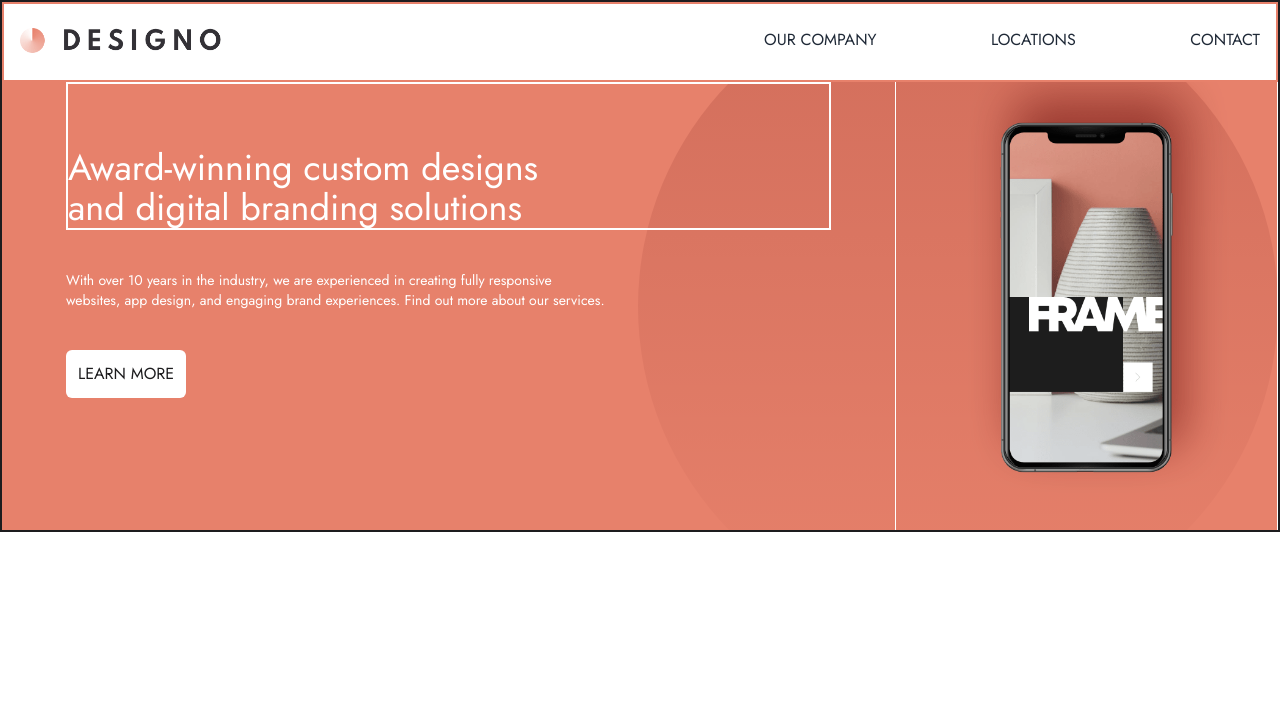
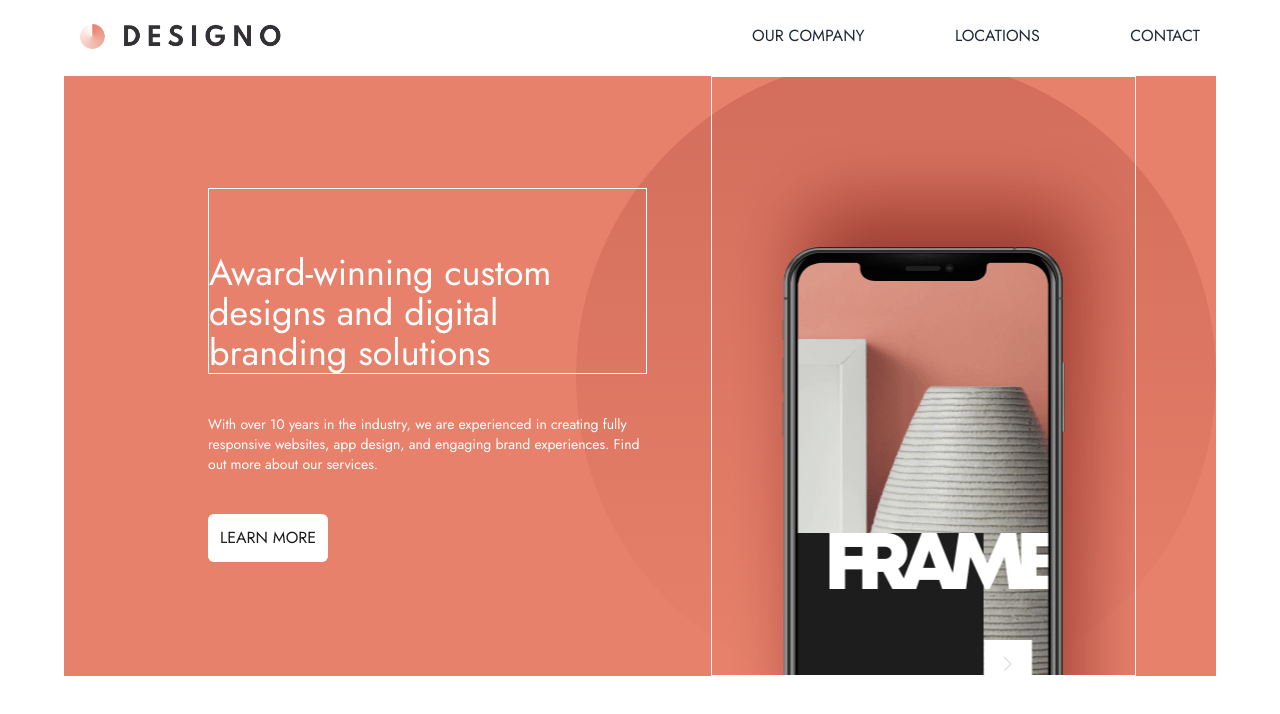
Before and after one commit to SheeloveDol/designo, a React (Vite) app: page / in a window 1280 px wide. Shown: the top 714 px of the page. Built offline with nearby package versions, Linux system fonts and the light colour scheme.

Commit message:
Finally getting somewhere with the layout

```diff
--- a/src/App.jsx
+++ b/src/App.jsx
@@ -1,40 +1,39 @@
-import { useState } from 'react';
-import { Route, Routes } from 'react-router-dom'
-import { Home } from './pages/Home'
-import { WebDesign } from './pages/WebDesign'
-import { AppDesign } from './pages/AppDesign'
-import { GraphicDesign } from './pages/GraphicDesign'
-import { About } from './pages/About'
-import { Locations } from './pages/Locations'
-import { Contact } from './pages/Contact'
-import { Navbar } from './components/Navbar'
-import { MobileMenuModal } from './components/MobileMenuModal';
-
-
+import { useState } from "react";
+import { Route, Routes } from "react-router-dom";
+import { Home } from "./pages/Home";
+import { WebDesign } from "./pages/WebDesign";
+import { AppDesign } from "./pages/AppDesign";
+import { GraphicDesign } from "./pages/GraphicDesign";
+import { About } from "./pages/About";
+import { Locations } from "./pages/Locations";
+import { Contact } from "./pages/Contact";
+import { Navbar } from "./components/Navbar";
+import { MobileMenuModal } from "./components/MobileMenuModal";
 
 function App() {
-
   const [open, setOpen] = useState(false);
 
   const handleOpen = () => {
-      setOpen(!open);
-  }
+    setOpen(!open);
+  };
 
   return (
-    <div className='bg-white border-2 border-black'>
-      <Navbar open={open} handleOpen={handleOpen} />
-      <Routes>
-        <Route path="/"  element={<Home />} />
-        <Route path="/webDesign"  element={<WebDesign />} />
-        <Route path="/appDesign"  element={<AppDesign />} />
-        <Route path="/graphicDesign"  element={<GraphicDesign />} />
-        <Route path="/about"  element={<About />} />
-        <Route path="/locations"  element={<Locations />} />
-        <Route path="/contact"  element={<Contact />} />
-      </Routes>
-      <MobileMenuModal open={open} />
+    <div className="bg-white">
+      <div className="sm:mx-10 lg:mx-16">
+        <Navbar open={open} handleOpen={handleOpen} />
+        <Routes>
+          <Route path="/" element={<Home />} />
+          <Route path="/webDesign" element={<WebDesign />} />
+          <Route path="/appDesign" element={<AppDesign />} />
+          <Route path="/graphicDesign" element={<GraphicDesign />} />
+          <Route path="/about" element={<About />} />
+          <Route path="/locations" element={<Locations />} />
+          <Route path="/contact" element={<Contact />} />
+        </Routes>
+        <MobileMenuModal open={open} />
+      </div>
     </div>
-  )
+  );
 }
 
-export default App
+export default App;
--- a/src/components/Navbar.jsx
+++ b/src/components/Navbar.jsx
@@ -10,7 +10,7 @@ export const Navbar = ({ open, handleOpen}) => {
 
   return (
     <div>
-        <div className="border-2 border-peach flex justify-between px-4 py-6 bg-white">
+        <div className=" flex justify-between px-4 py-6 bg-white">
             <header className='flex items-center w-52'>
                 <Link to="/">
                     <img src={Logo} alt='logo' />
--- a/src/pages/Home.jsx
+++ b/src/pages/Home.jsx
@@ -12,12 +12,12 @@ export const Home = () => {
         backgroundSize: "",
       }}
     >
-      <div className="lg:flex">
-        <div className="lg:text-left lg:px-16">
-          <h2 className="text-3xl lg:text-4xl lg:pr-56 pt-16 border-2">
+      <div className="lg:flex mx-4 lg:px-16">
+        <div className="lg:text-left lg:mt-20 md:mx-16 md:pt-8 ">
+          <h2 className="text-3xl md:text-4xl  pt-16 border">
             Award-winning custom designs and digital branding solutions
           </h2>
-          <p className="mt-10 text-sm text-center lg:text-left lg:pr-56">
+          <p className="mt-10 text-sm text-center lg:text-left  ">
             With over 10 years in the industry, we are experienced in creating
             fully responsive websites, app design, and engaging brand experiences.
             Find out more about our services.
@@ -27,14 +27,19 @@ export const Home = () => {
           </button>
         </div>
         <div
-          className="relative overflow-hidden h-[28rem]   "
+          className="overflow-hidden h-[448px] border lg:h-[600px] px-auto w-full bg-[center_top_-5rem]  lg:bg-top"
+          style={{
+            backgroundImage: `url('${HeroImage}')`,
+
+          }}
 
         >
-          <img
-            src={HeroImage} alt="picture of a cellular phone"
-            className='relative bottom-16 w-full mx-auto border'
-          />
-        </div>
+           {/* <img
+            src={HeroImage} alt="picture of a cellular phone "
+            className='  max-w-[500px] border '
+          />  */}
+
+          </div>
       </div>
       <div></div>
       <div></div>
@@ -42,3 +47,22 @@ export const Home = () => {
     </div>
   );
 };
+
+
+/*
+
+<div
+          className="relative overflow-hidden h-[448px] "
+          style={{
+            backgroundImage: `url('${HeroImage}')`,
+            backgroundPosition: "50% 18%",
+          }}
+        >
+          /* <img
+            src={HeroImage} alt="picture of a cellular phone"
+            className='absolute  mx-auto w-[600px] '
+          /> *
+
+          </div>
+
+*/
```
